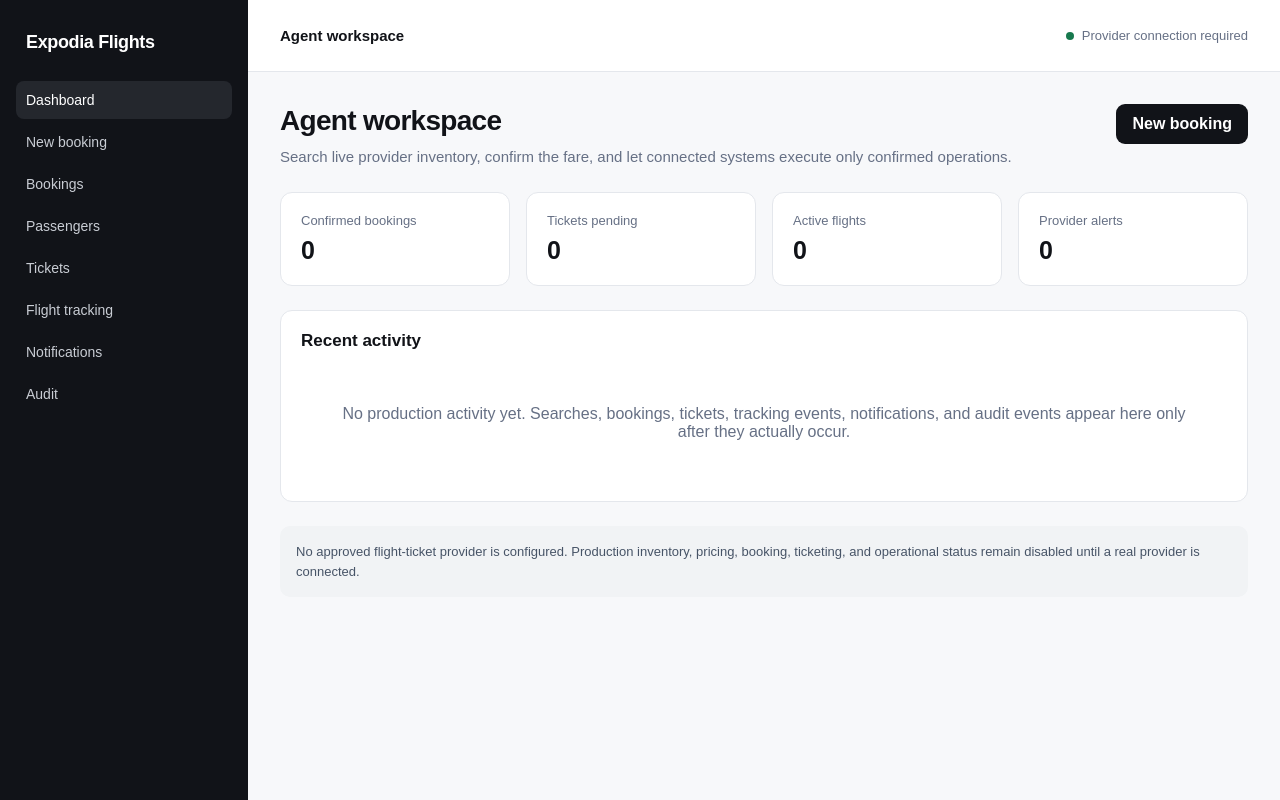
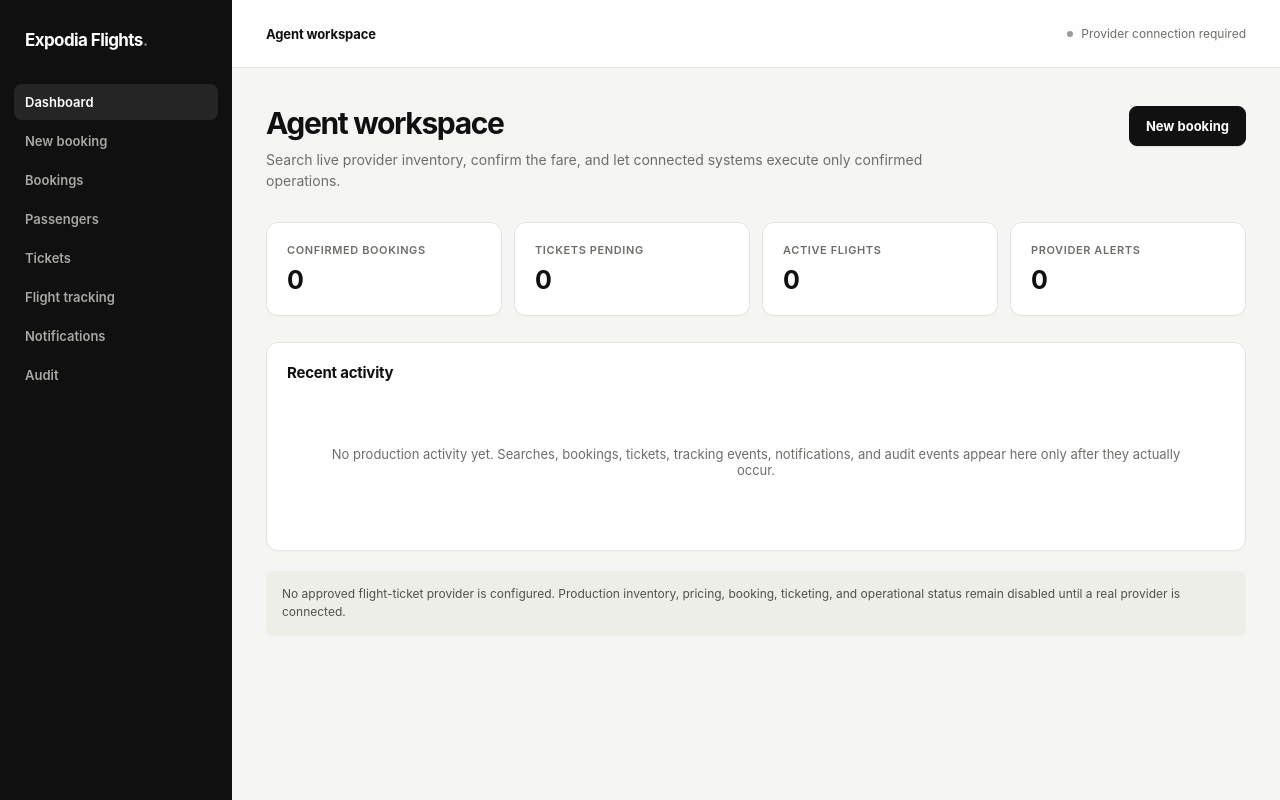
Before and after one commit to iamtheoracle/expodia-flight, a Next.js app: page / in a window 1280 px wide. Built offline with nearby package versions, Linux system fonts and the light colour scheme.

Commit message:
style: refine Expodia premium visual system

```diff
--- a/src/app/globals.css
+++ b/src/app/globals.css
@@ -1,48 +1,31 @@
 * { box-sizing: border-box; }
 html, body { margin: 0; min-height: 100%; }
-body { background: #F7F8FA; color: #111318; font-family: Arial, Helvetica, sans-serif; }
-button, input, select { font: inherit; }
-button { cursor: pointer; }
-button:disabled { cursor: not-allowed; opacity: .6; }
-label { display: grid; gap: 7px; color: #344054; font-size: 13px; font-weight: 600; }
-input, select { width: 100%; min-height: 44px; padding: 10px 12px; border: 1px solid #D0D5DD; border-radius: 9px; background: #fff; color: #111318; outline: none; }
-input:focus, select:focus { border-color: #175CD3; box-shadow: 0 0 0 3px rgba(23, 92, 211, 0.12); }
-.shell { min-height: 100vh; display: grid; grid-template-columns: 248px 1fr; }
-.sidebar { background: #111318; color: #fff; padding: 24px 16px; }
-.brand { font-size: 18px; font-weight: 700; letter-spacing: -0.02em; padding: 8px 10px 28px; }
-.nav { display: grid; gap: 4px; }
-.nav a { color: #C9CDD4; text-decoration: none; padding: 11px 10px; border-radius: 8px; font-size: 14px; }
-.nav a[aria-current="page"], .nav a:hover { color: #fff; background: #24272D; }
-.main { min-width: 0; }
-.header { height: 72px; display: flex; align-items: center; justify-content: space-between; padding: 0 32px; background: #fff; border-bottom: 1px solid #E4E7EC; }
-.headerTitle { font-size: 15px; font-weight: 600; }
-.status { display: inline-flex; align-items: center; gap: 8px; font-size: 13px; color: #667085; }
-.statusDot { width: 8px; height: 8px; border-radius: 50%; background: #18794E; }
-.content { max-width: 1440px; margin: 0 auto; padding: 32px; }
-.pageIntro { display: flex; justify-content: space-between; align-items: flex-start; gap: 24px; margin-bottom: 24px; }
-h1 { margin: 0; font-size: 28px; line-height: 1.2; letter-spacing: -0.025em; }
-.subtitle { margin: 8px 0 0; color: #667085; font-size: 15px; line-height: 1.5; }
-.primary { display: inline-flex; align-items: center; justify-content: center; border: 0; border-radius: 9px; padding: 11px 16px; background: #111318; color: #fff; font-weight: 600; text-decoration: none; }
-.grid { display: grid; grid-template-columns: repeat(4, minmax(0, 1fr)); gap: 16px; }
-.formGrid { display: grid; grid-template-columns: repeat(2, minmax(0, 1fr)); gap: 16px; }
-.card { background: #fff; border: 1px solid #E4E7EC; border-radius: 12px; padding: 20px; }
-.metricLabel { color: #667085; font-size: 13px; }
-.metricValue { margin-top: 8px; font-size: 25px; font-weight: 700; }
-.panel { margin-top: 24px; }
-.panelHeader { display: flex; justify-content: space-between; align-items: center; margin-bottom: 14px; }
-.panelTitle { margin: 0; font-size: 17px; }
-.empty { padding: 40px 24px; text-align: center; color: #667085; }
-.notice { margin-top: 24px; padding: 16px; border-radius: 10px; background: #F1F3F5; color: #475467; font-size: 13px; line-height: 1.5; }
-.verificationPage { min-height: 100vh; display: grid; place-items: center; padding: 24px; background: #F7F8FA; }
-.verificationCard { width: min(680px, 100%); padding: 32px; background: #fff; border: 1px solid #E4E7EC; border-radius: 16px; box-shadow: 0 12px 32px rgba(16, 24, 40, .06); }
-.verificationCard h1 { margin-top: 10px; }
-.verificationCard p { color: #667085; line-height: 1.55; }
-.verificationBadge { display: inline-flex; padding: 6px 9px; border-radius: 999px; background: #ECFDF3; color: #027A48; font-size: 11px; font-weight: 700; letter-spacing: .06em; }
-.verificationDetails { display: grid; gap: 1px; margin: 24px 0; border: 1px solid #E4E7EC; border-radius: 10px; overflow: hidden; }
-.verificationDetails div { display: grid; grid-template-columns: 180px 1fr; gap: 16px; padding: 12px 14px; background: #fff; border-bottom: 1px solid #E4E7EC; }
-.verificationDetails div:last-child { border-bottom: 0; }
-.verificationDetails dt { color: #667085; font-size: 12px; }
-.verificationDetails dd { margin: 0; font-size: 13px; font-weight: 600; overflow-wrap: anywhere; }
-.verificationNote { font-size: 12px; }
-@media (max-width: 1024px) { .shell { grid-template-columns: 88px 1fr; } .brand { font-size: 0; } .brand::after { content: 'E'; font-size: 18px; } .nav a { font-size: 0; text-align: center; } .nav a::first-letter { font-size: 16px; } .grid { grid-template-columns: repeat(2, minmax(0, 1fr)); } }
-@media (max-width: 767px) { .shell { display: block; } .sidebar { display: none; } .header { height: 64px; padding: 0 18px; } .content { padding: 20px 16px; } .pageIntro { display: block; } .pageIntro .primary { margin-top: 18px; width: 100%; } .grid, .formGrid { grid-template-columns: 1fr; } h1 { font-size: 24px; } .verificationCard { padding: 24px; } .verificationDetails div { grid-template-columns: 1fr; gap: 5px; } }
+:root { --bg:#f5f5f3; --surface:#fff; --ink:#101010; --muted:#6d6d69; --border:#e5e5e0; --border-strong:#d4d4ce; --success:#18794e; --radius-sm:8px; --radius-md:12px; --radius-lg:18px; }
+body { background:var(--bg); color:var(--ink); font-family:Inter,ui-sans-serif,-apple-system,BlinkMacSystemFont,"Segoe UI",sans-serif; -webkit-font-smoothing:antialiased; }
+button,input,select { font:inherit; } button { cursor:pointer; } button:disabled { cursor:not-allowed; opacity:.55; }
+label { display:grid; gap:7px; color:#3f3f3b; font-size:12px; font-weight:650; letter-spacing:.01em; }
+input,select { width:100%; min-height:46px; padding:11px 13px; border:1px solid var(--border-strong); border-radius:var(--radius-sm); background:#fff; color:var(--ink); outline:none; transition:border-color .16s ease,box-shadow .16s ease; }
+input::placeholder { color:#9a9a94; } input:focus,select:focus { border-color:#111; box-shadow:0 0 0 3px rgba(17,17,17,.08); }
+.shell { min-height:100vh; display:grid; grid-template-columns:232px 1fr; }
+.sidebar { background:#101010; color:#fff; padding:22px 14px; position:sticky; top:0; height:100vh; }
+.brand { font-size:17px; font-weight:750; letter-spacing:-.035em; padding:8px 11px 34px; }
+.brand::after { content:"."; color:#777; }
+.nav { display:grid; gap:3px; } .nav a { color:#a8a8a3; text-decoration:none; padding:10px 11px; border-radius:8px; font-size:13px; font-weight:560; transition:color .16s ease,background .16s ease; }
+.nav a[aria-current="page"] { color:#fff; background:#252525; } .nav a:hover { color:#fff; background:#1c1c1c; }
+.main { min-width:0; } .header { height:68px; display:flex; align-items:center; justify-content:space-between; padding:0 34px; background:rgba(255,255,255,.9); border-bottom:1px solid var(--border); backdrop-filter:blur(14px); position:sticky; top:0; z-index:10; }
+.headerTitle { font-size:13px; font-weight:650; letter-spacing:-.01em; } .status { display:inline-flex; align-items:center; gap:8px; font-size:12px; color:var(--muted); } .statusDot { width:6px; height:6px; border-radius:50%; background:#9b9b95; }
+.content { max-width:1480px; margin:0 auto; padding:38px 34px 56px; }
+.pageIntro { display:flex; justify-content:space-between; align-items:flex-start; gap:24px; margin-bottom:30px; } h1 { margin:0; font-size:30px; line-height:1.15; letter-spacing:-.045em; font-weight:720; }
+.subtitle { margin:8px 0 0; color:var(--muted); font-size:14px; line-height:1.55; max-width:680px; }
+.primary { display:inline-flex; align-items:center; justify-content:center; border:1px solid #111; border-radius:var(--radius-sm); padding:11px 16px; background:#111; color:#fff; font-size:13px; font-weight:650; text-decoration:none; box-shadow:0 1px 1px rgba(0,0,0,.08); } .primary:hover { background:#252525; }
+.grid { display:grid; grid-template-columns:repeat(4,minmax(0,1fr)); gap:12px; } .formGrid { display:grid; grid-template-columns:repeat(2,minmax(0,1fr)); gap:14px; }
+.card { background:#fff; border:1px solid var(--border); border-radius:var(--radius-md); padding:20px; box-shadow:0 1px 2px rgba(16,16,16,.025); }
+.metricLabel { color:var(--muted); font-size:11px; font-weight:600; text-transform:uppercase; letter-spacing:.055em; } .metricValue { margin-top:8px; font-size:25px; font-weight:720; letter-spacing:-.04em; }
+.panel { margin-top:26px; } .panelHeader { display:flex; justify-content:space-between; align-items:center; margin-bottom:12px; } .panelTitle { margin:0; font-size:15px; letter-spacing:-.015em; }
+.empty { padding:52px 24px; text-align:center; color:var(--muted); font-size:13px; } .notice { margin-top:20px; padding:14px 16px; border-radius:var(--radius-sm); background:#eeeee9; color:#51514d; font-size:12px; line-height:1.55; }
+.verificationPage { min-height:100vh; display:grid; place-items:center; padding:28px; background:#f5f5f3; } .verificationCard { width:min(680px,100%); padding:34px; background:#fff; border:1px solid var(--border); border-radius:var(--radius-lg); box-shadow:0 18px 50px rgba(16,16,16,.07); }
+.verificationCard h1 { margin-top:10px; } .verificationCard p { color:var(--muted); line-height:1.55; } .verificationBadge { display:inline-flex; padding:6px 9px; border-radius:999px; background:#edf8f1; color:#17633f; font-size:10px; font-weight:750; letter-spacing:.08em; }
+.verificationDetails { display:grid; gap:1px; margin:24px 0; border:1px solid var(--border); border-radius:var(--radius-sm); overflow:hidden; } .verificationDetails div { display:grid; grid-template-columns:180px 1fr; gap:16px; padding:12px 14px; background:#fff; border-bottom:1px solid var(--border); } .verificationDetails div:last-child { border-bottom:0; }
+.verificationDetails dt { color:var(--muted); font-size:11px; } .verificationDetails dd { margin:0; font-size:12px; font-weight:650; overflow-wrap:anywhere; } .verificationNote { font-size:11px; }
+@media (max-width:1024px) { .shell { grid-template-columns:76px 1fr; } .sidebar { padding-inline:9px; } .brand { font-size:0; text-align:center; padding-inline:0; } .brand::before { content:'E'; font-size:18px; } .brand::after { display:none; } .nav a { font-size:0; text-align:center; } .nav a::first-letter { font-size:15px; } .grid { grid-template-columns:repeat(2,minmax(0,1fr)); } .header { padding-inline:24px; } .content { padding-inline:24px; } }
+@media (max-width:767px) { .shell { display:block; } .sidebar { display:none; } .header { height:62px; padding:0 17px; } .content { padding:24px 16px 40px; } .pageIntro { display:block; margin-bottom:22px; } .pageIntro .primary { margin-top:18px; width:100%; } .grid,.formGrid { grid-template-columns:1fr; } h1 { font-size:25px; } .verificationCard { padding:25px; } .verificationDetails div { grid-template-columns:1fr; gap:5px; } }
```
